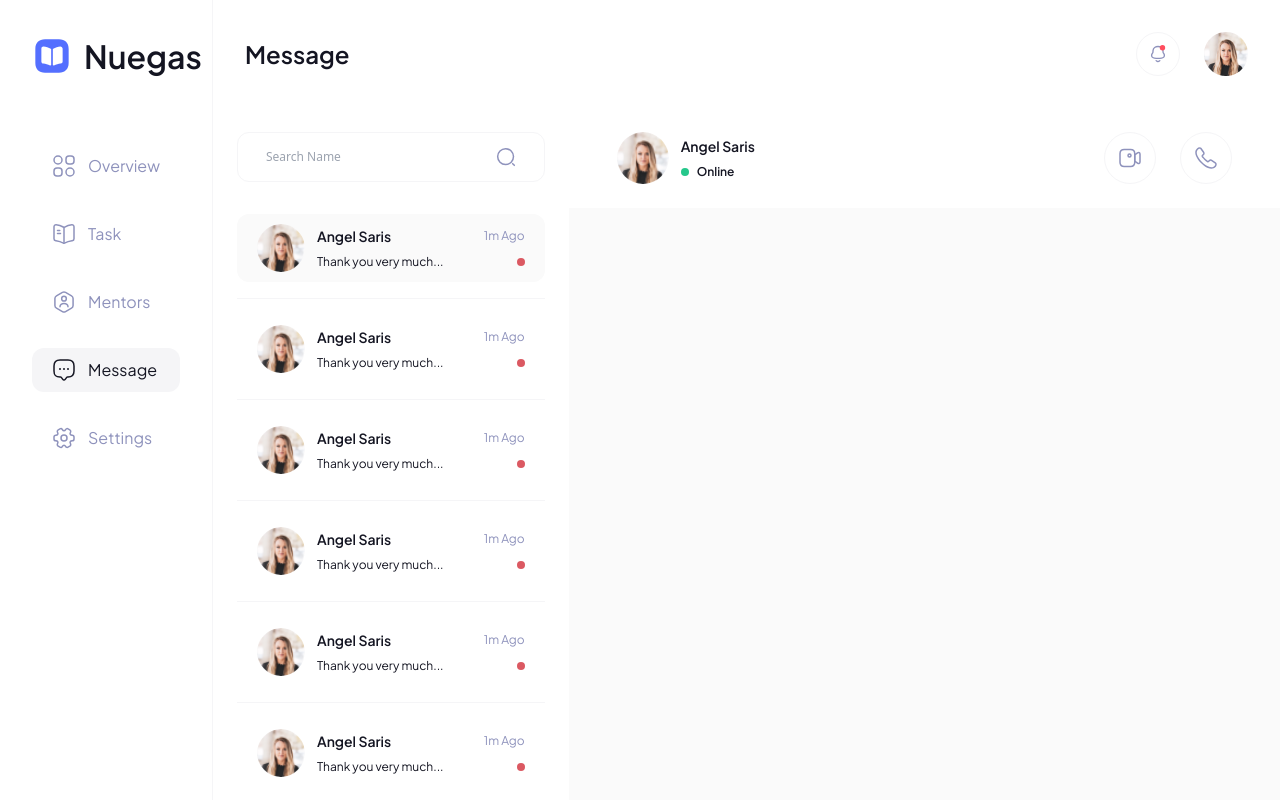
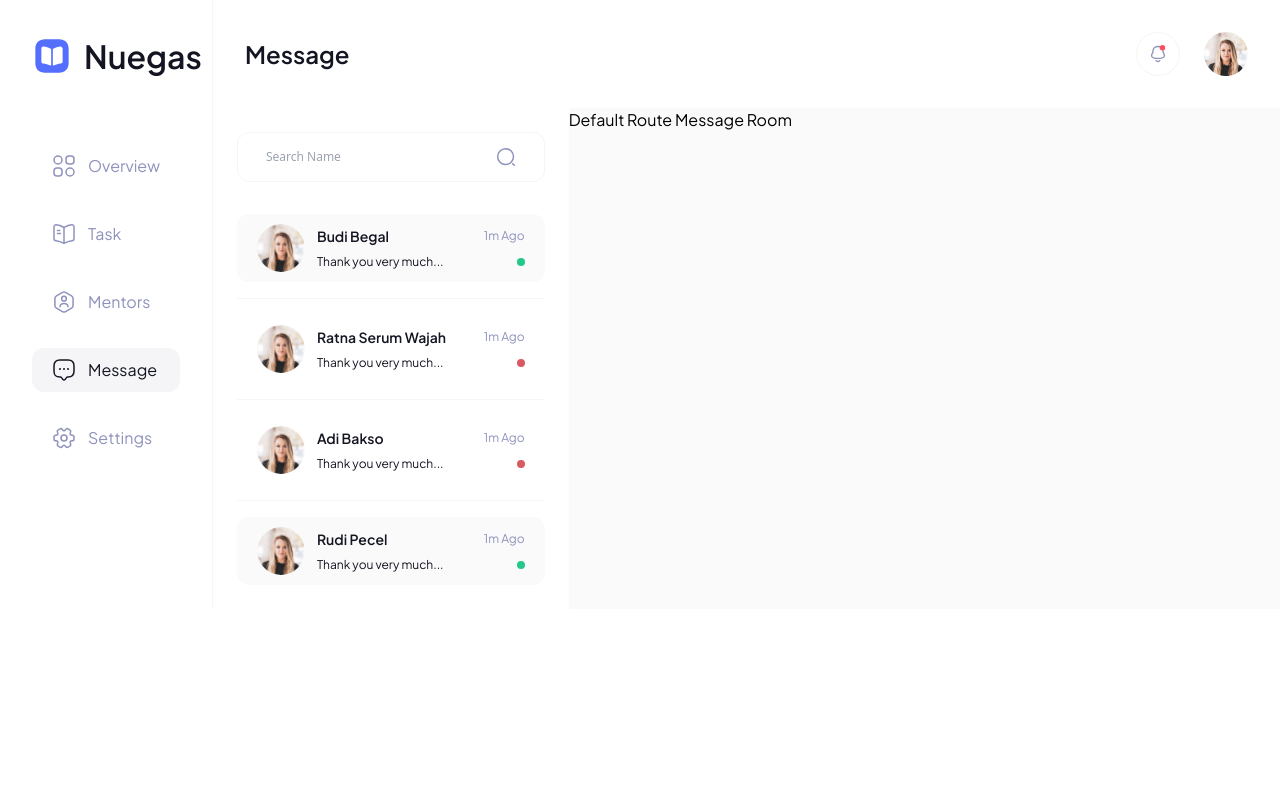
Before and after one commit to pujiragil/nuegas, a React (Vite) app: page /message in a window 1280 px wide. Shown: the top 800 px of the page. Built offline with nearby package versions, Linux system fonts and the light colour scheme.

Commit message:
change ChatUserLink props

```diff
--- a/src/pages/Message/index.tsx
+++ b/src/pages/Message/index.tsx
@@ -1,4 +1,7 @@
 import ProfileLayout from "../../components/Layouts/ProfileLayout";
+import { NavLink, Outlet } from "react-router-dom";
+import { FC } from "react";
+import messages from "../../utils/message";
 
 const Message = () => {
   return (
@@ -33,77 +36,48 @@ const Message = () => {
           </div>
 
           <div className="flex flex-col divide-y divide-primary-300">
-            <ChatPerson isActive={true} />
-            <ChatPerson isActive={false} />
-            <ChatPerson isActive={false} />
-            <ChatPerson isActive={false} />
-            <ChatPerson isActive={false} />
-            <ChatPerson isActive={false} />
-            <ChatPerson isActive={false} />
-            <ChatPerson isActive={false} />
+            {messages.map((message) => (
+              <ChatUserLink
+                key={message.id}
+                link={message.link}
+                user={message.user}
+              />
+            ))}
           </div>
         </div>
 
-        <div className="hidden md:block md:w-8/12">
-          <div className="bg-primary-100 py-6 px-12 flex items-center justify-between">
-            <div className="flex items-center gap-3">
-              <img
-                className="w-[52px] h-[52px] object-cover rounded-full"
-                src="/profile.png"
-                alt="profile"
-              />
-              <div className="space-y-2">
-                <p className="font-semibold text-sm text-secondary-100">
-                  Angel Saris
-                </p>
-                <div className="flex items-center gap-2">
-                  <span className="w-2 h-2 rounded-full bg-[#25C78B]"></span>
-                  <p className="font-semibold text-xs text-secondary-100">
-                    Online
-                  </p>
-                </div>
-              </div>
-            </div>
-
-            <div className="flex items-center gap-6">
-              <div className="h-[52px] w-[52px] border border-primary-300 rounded-full flex items-center justify-center cursor-pointer hover:bg-primary-200 transition-all ease-in-out">
-                <img
-                  className="w-6 h-6 object-cover"
-                  src="/video-call.svg"
-                  alt="video-call"
-                />
-              </div>
-              <div className="h-[52px] w-[52px] border border-primary-300 rounded-full flex items-center justify-center cursor-pointer hover:bg-primary-200 transition-all ease-in-out">
-                <img
-                  className="w-6 h-6 object-cover"
-                  src="/voice-call.svg"
-                  alt="voice-call"
-                />
-              </div>
-            </div>
-          </div>
-        </div>
+        <Outlet />
       </div>
     </>
   );
 };
 
-const ChatPerson = ({ isActive }: { isActive: boolean }) => {
+interface ChatUserLinkProps {
+  user: {
+    avatar: string;
+    name: string;
+    isOnline: boolean;
+  };
+  link: string;
+}
+
+const ChatUserLink: FC<ChatUserLinkProps> = ({ user, link }) => {
   return (
     <div className="py-4 first:pt-0 last:pb-0">
-      <div
-        className={`flex items-center gap-3 py-2.5 px-5 rounded-xl ${isActive ? "bg-primary-200" : null
+      <NavLink
+        to={link}
+        className={`flex items-center gap-3 py-2.5 px-5 rounded-xl ${user.isOnline ? "bg-primary-200" : null
           }`}
       >
         <img
           className="w-12 h-12 object-cover rounded-full"
-          src="/profile.png"
+          src={user.avatar}
           alt="profile"
         />
         <div className="space-y-2 w-full">
           <div className="flex items-center justify-between">
             <p className="font-semibold text-sm text-secondary-100">
-              Angel Saris
+              {user.name}
             </p>
             <p className="font-base text-xs text-secondary-300">1m Ago</p>
           </div>
@@ -111,10 +85,14 @@ const ChatPerson = ({ isActive }: { isActive: boolean }) => {
             <p className="font-base text-xs text-secondary-100">
               Thank you very much...
             </p>
-            <span className="w-2 h-2 rounded-full bg-[#DB5962]"></span>
+            {user.isOnline ? (
+              <span className="w-2 h-2 rounded-full bg-[#25C78B]"></span>
+            ) : (
+              <span className="w-2 h-2 rounded-full bg-[#DB5962]"></span>
+            )}
           </div>
         </div>
-      </div>
+      </NavLink>
     </div>
   );
 };
```
